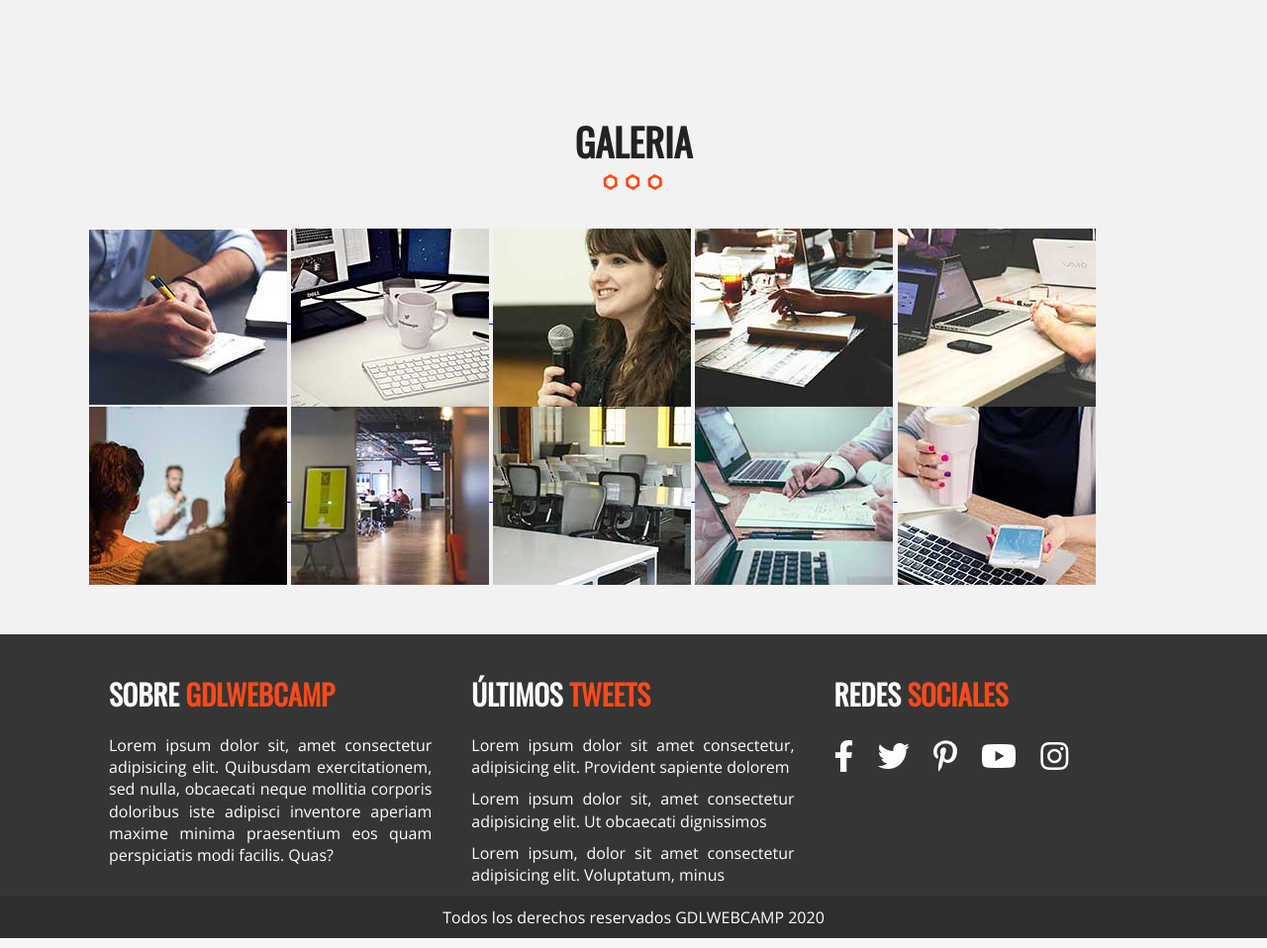
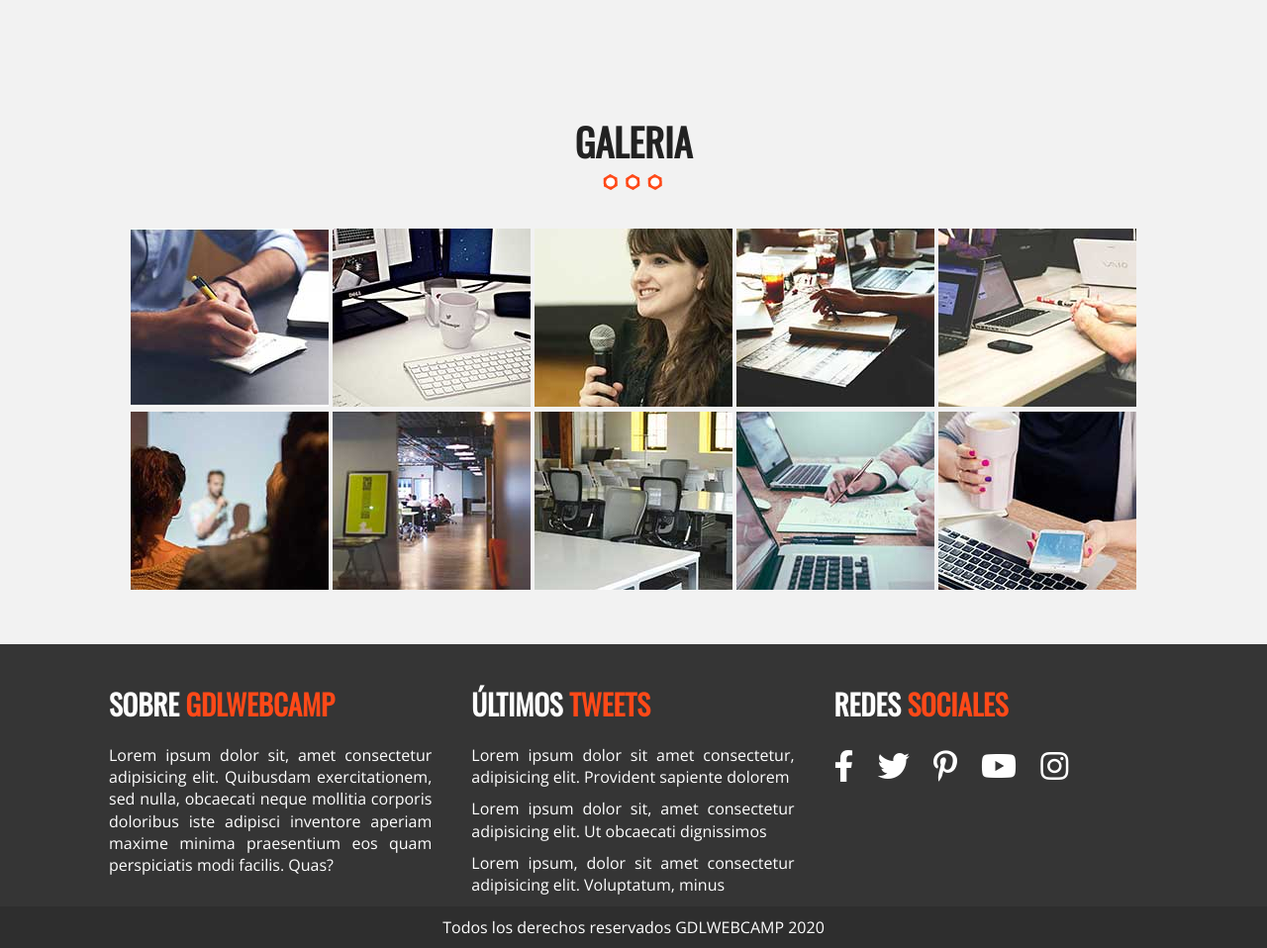
Before and after one commit to marvinsteb/ProyectoConferencias, a PHP site: page /conferencia.html in a window 1280 px wide. Shown: the part 1169-2127 px from the top of the page at 99% size. Run offline with PHP 8.4, Linux system fonts and the light colour scheme; some libraries are stand-ins or nearby versions.

Commit message:
agregando estilos a la galeria

```diff
--- a/conferencia.html
+++ b/conferencia.html
@@ -99,6 +99,7 @@
 
     <section class="seccion galeria contenedor">
       <h2>Galeria</h2>
+      <div class="galeria">
         <a href="img/galeria/01.jpg" data-lightbox="galeria">
           <img src="img/galeria/thumbs/01.jpg" alt="imagen uno galeria" />
         </a>
@@ -129,6 +130,7 @@
         <a href="img/galeria/10.jpg" data-lightbox="galeria">
           <img src="img/galeria/thumbs/10.jpg" alt="imagen diez galeria" />
         </a>
+      </div>
     </section>
     <!-- .galeria -->
     <footer class="site-footer">
--- a/css/main.css
+++ b/css/main.css
@@ -781,6 +781,16 @@ p.copyrigth {
   text-align: center;
 }
 /* INTERNAS*/
+/* Conferencia.html */
+div.galeria a {
+  background-color: red;
+  display: inline-block;
+  margin-bottom: 5px;
+}
+div.galeria {
+  text-align: center;
+}
+
 /* Registro */
 form.registro h3 {
   text-align: center;
```
Lines whose indentation alone changed are shown as unchanged.
